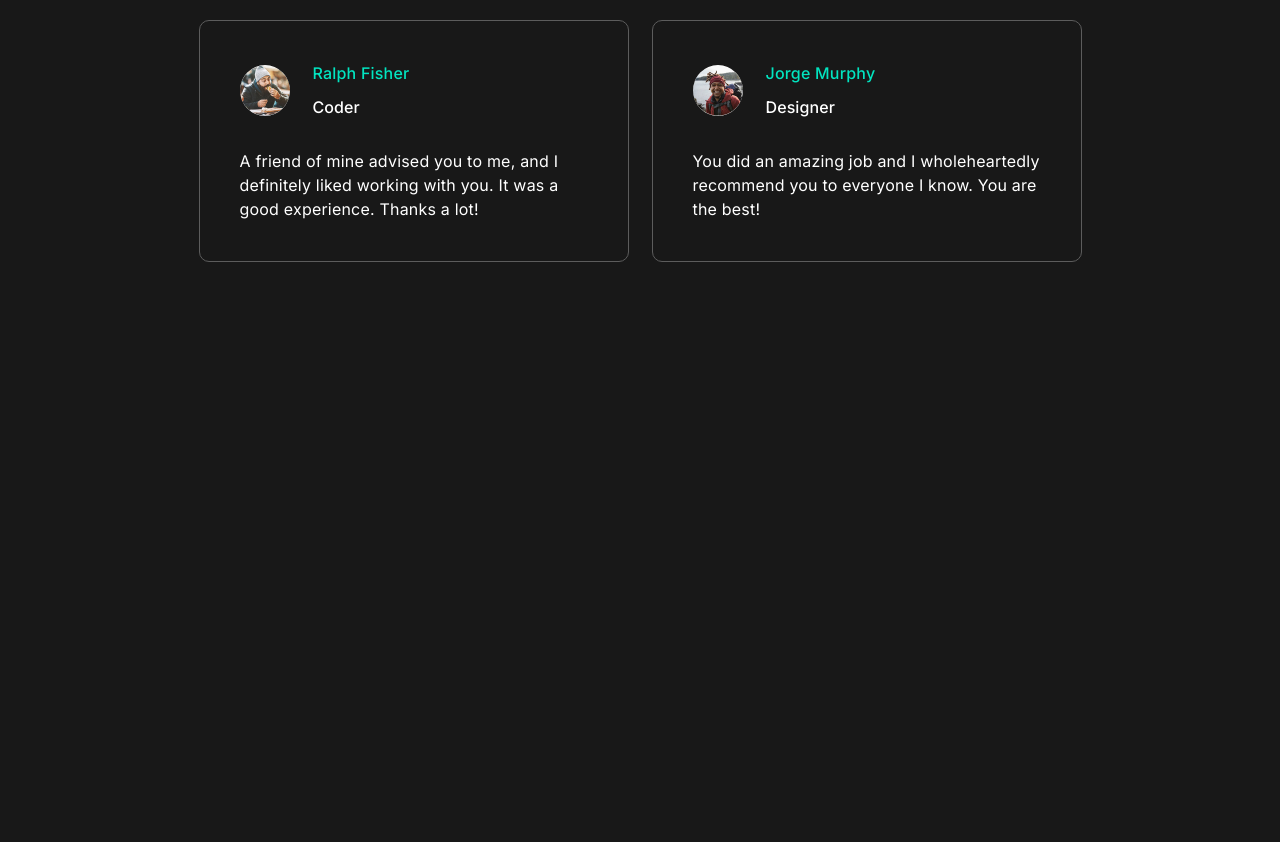
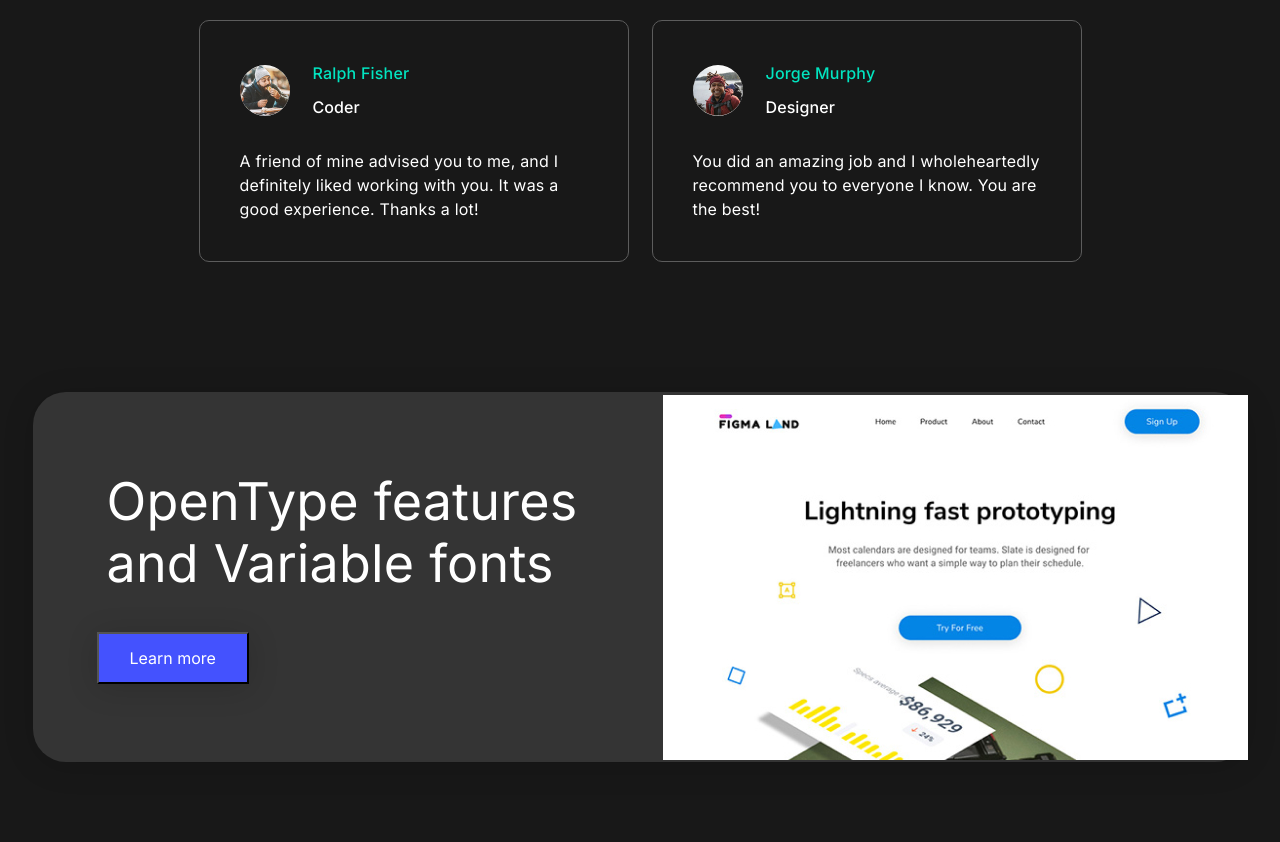
Before and after one commit to Vikasa2704/Freelance-Planner, a website: page index.html in a window 1280 px wide. Shown: the part 5767-6609 px from the top of the page. Before the commit the page ends 6079 px from the top, so only its background shows below. Drawn offline with nearby package versions, Linux system fonts and the light colour scheme.

Commit message:
add opentype

```diff
--- a/css/style.css
+++ b/css/style.css
@@ -687,3 +687,54 @@ font-weight: 400;
 line-height: 1.5; /* 150% */
 letter-spacing: 0.2px;
 }
+
+/* OPENTYPE */
+
+.opentype {
+display: flex;
+padding: 80px 0px;
+flex-direction: column;
+align-items: center;
+align-self: stretch;
+}
+.opentype-content {
+display: flex;
+height: 370px;
+align-items: center;
+gap: 86px;
+border-radius: 33px;
+background: #343434;
+box-shadow: 0px 4px 31px 0px rgba(0, 0, 0, 0.15);
+}
+.opentype-wrap{
+display: flex;
+width: 544px;
+padding: 17px 64px;
+flex-direction: column;
+align-items: flex-start;
+gap: 37px;
+}
+.opentype-title {
+display: flex;
+padding: 0px 10px;
+align-items: center;
+gap: 10px;
+width: 491px;
+color: var(--light-text, #FFF);
+font-size: 52px;
+font-weight: 400;
+line-height: 1.19; /* 119.231% */
+letter-spacing: 0.2px;
+}
+.opentype-btn {
+display: flex;
+height: 52px;
+padding: 20px 36px;
+align-items: center;
+background: var(--primary, #4452FE);
+box-shadow: 0px 4px 31px 0px rgba(0, 0, 0, 0.15);
+color: var(--light-text);
+padding: 10px 31px;
+align-items: center;
+gap: 10px;
+}
--- a/index.html
+++ b/index.html
@@ -210,8 +210,18 @@ It's only a keystroke away.</p>
 <p class="testimonials-text2">You did an amazing job and I wholeheartedly recommend you to everyone I know. You are the best!</p></div>
 </div>
 </div>
+</section>
+<section class="opentype">
+<div class="opentype-content">
+<div class="opentype-wrap">
+<h2 class="opentype-title">OpenType features
+and Variable fonts</h2>
+<button class="opentype-btn" type="submit">Learn more </button>
+</div>
+<img src="./images/Line-Chart1.jpg" alt="Line-Chart" width="585" height="453">
+</div>
+</section>
 
-</section>
 
 </main>
   </body>
```
Also changed, not shown: images/Line-Chart1.jpg (added).
